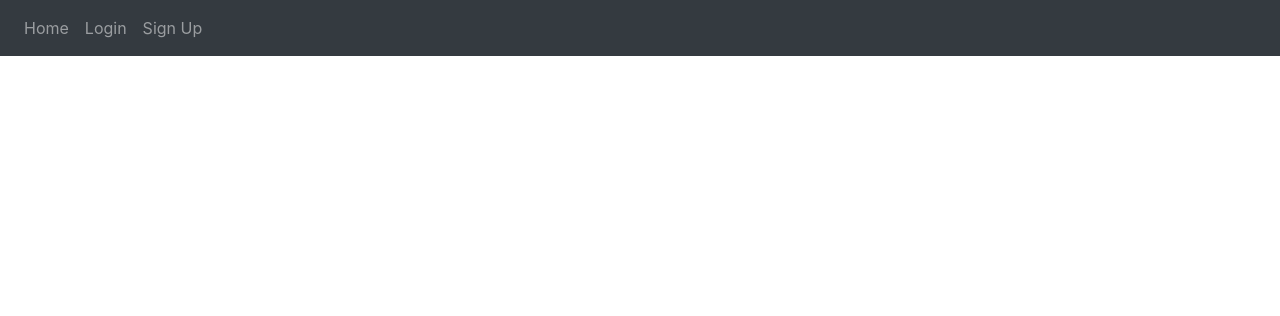
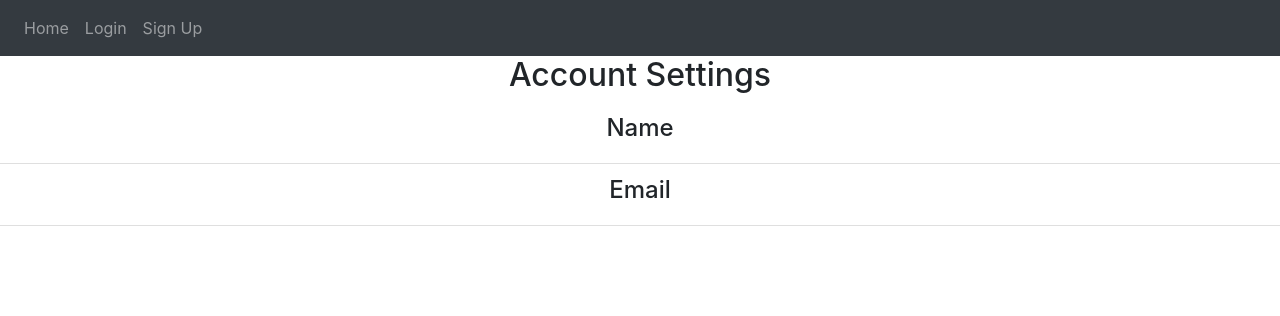
Before and after one commit to jtwolf1113/task-management-web-app, a Flask app: page /settings in a window 1280 px wide. Shown: the top 316 px of the page. Run offline with Flask 2, Linux system fonts and the light colour scheme; some libraries are stand-ins or nearby versions.

Commit message:
Settings Page Basics

```diff
--- a/website/templates/base.html
+++ b/website/templates/base.html
@@ -116,7 +116,7 @@
       <input type="color" class="color-selection" value="#007bff"> Confirm Button Color<br>
       <input type="color" class="color-selection" value="#6c757d"> Cancel Button Color<br>
       <input type="color" class="color-selection" value="#ff0000"> Delete Button Color<br>
-      </div>
+    </div>
 
   </body>
 </html>
--- a/website/templates/settings.html
+++ b/website/templates/settings.html
@@ -2,8 +2,25 @@
 
 {% block style%}
 <link rel="stylesheet" href="{{ url_for('static', filename = 'settings.css') }}" />
-<!--script
+<script
   type="text/javascript"
   src="{{ url_for('static', filename='settings.js')}}"
- ></script-->
+ ></script>
 {% endblock %}
+
+{% block content %}
+<h2 align="center">Account Settings</h2>
+<ul class="list-group list-group-flush" id="settings-list">
+  <li align="center" class="list-group-item" style="word-wrap: break-word;">
+    <h4>Name</h4>
+
+  </li>
+  <li align="center" class="list-group-item" style="word-wrap: break-word;">
+    <h4>Email</h4>
+
+  </li>
+</ul>
+
+
+
+{% endblock %}
```
Also changed, not shown: website/static/settings.js (added), 1 other file.
